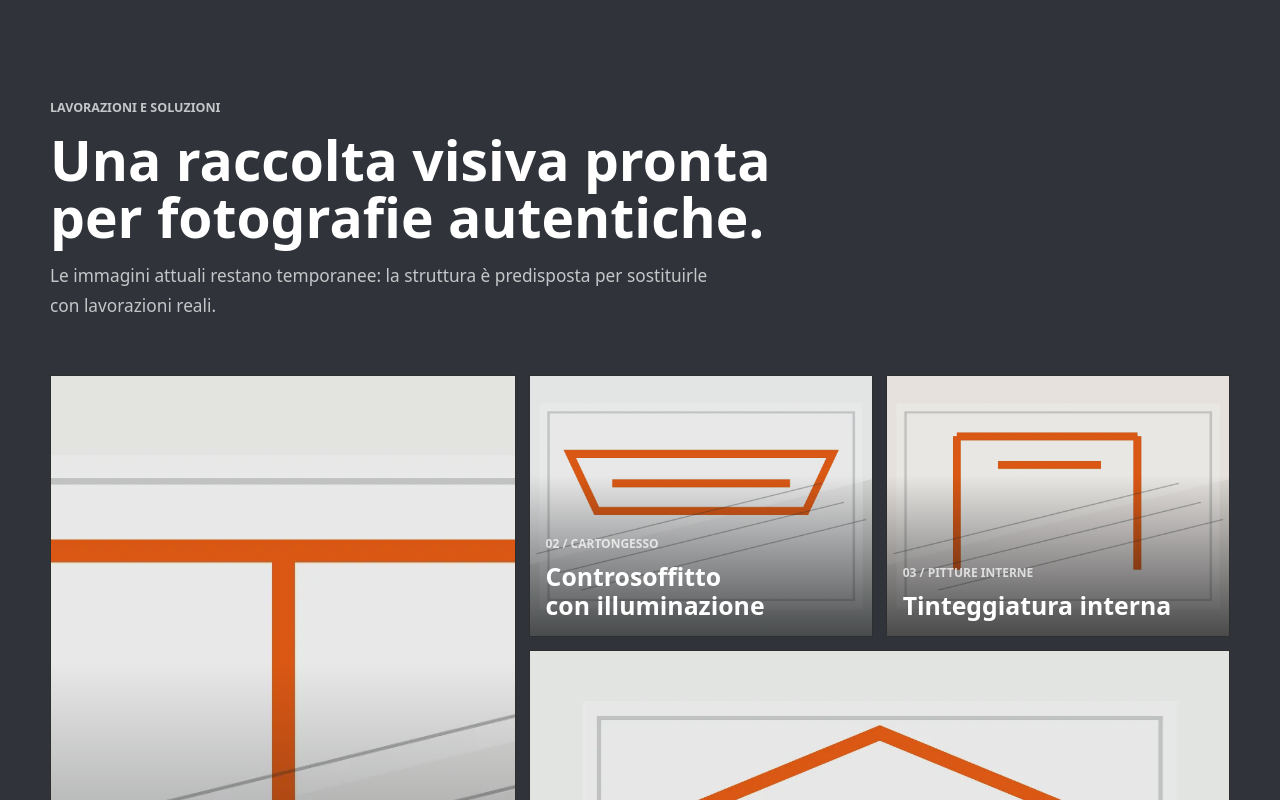
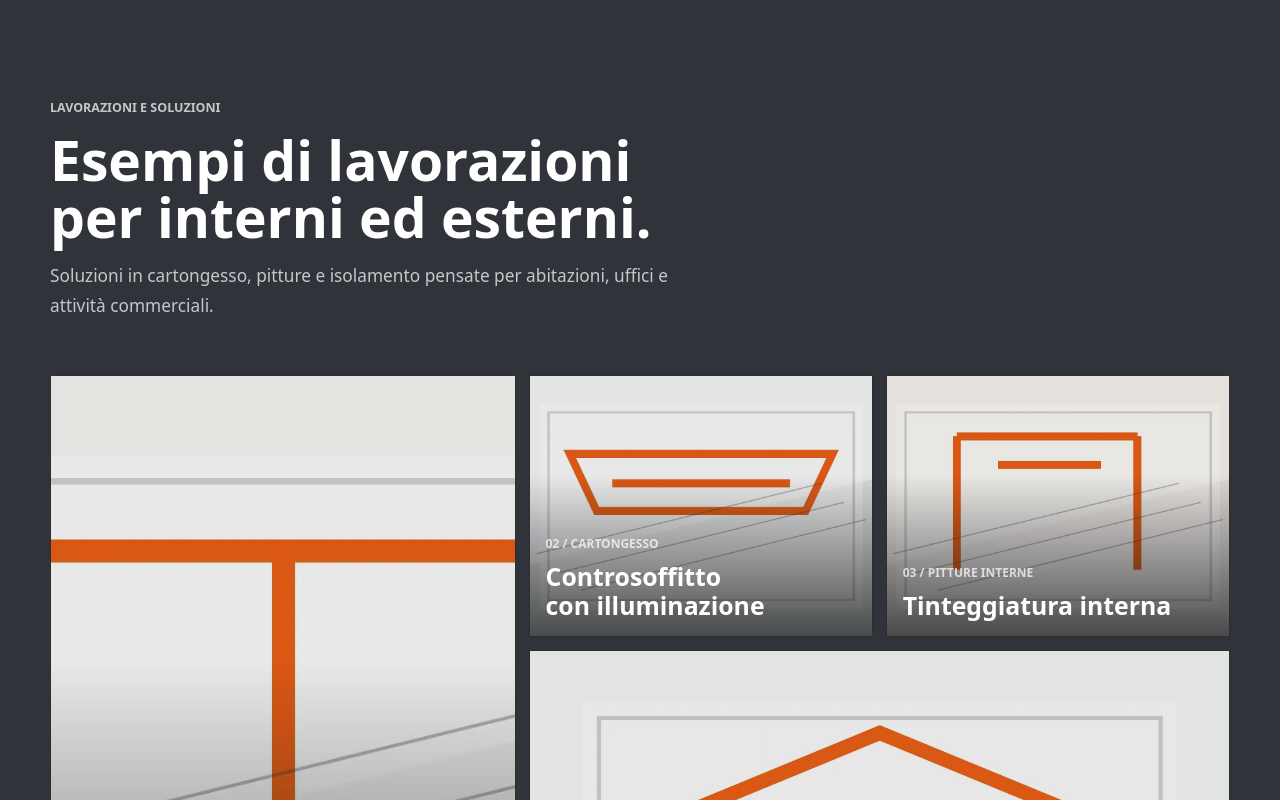
Before and after one commit to LucaMarastoni/GC, a React (Vite) app: page / in a window 1280 px wide. Shown: the part 4060-4860 px from the top of the page. Built offline with nearby package versions, Linux system fonts and the light colour scheme; a web font is replaced by a local one.

Commit message:
Refactor code structure for improved readability and maintainability

```diff
--- a/src/App.jsx
+++ b/src/App.jsx
@@ -43,7 +43,7 @@ function App() {
     const pageDescription =
       route === "home"
         ? "GC Finiture Edili opera a Vigasio e in provincia di Verona con servizi di cartongesso, pitture interne ed esterne e isolamento termico."
-        : "Bozza informativa per GC Finiture Edili, da verificare prima della pubblicazione definitiva.";
+        : "Informativa di GC Finiture Edili su privacy, cookie e trattamento dei dati.";
 
     document.title = pageTitle;
 
--- a/src/components/Footer.jsx
+++ b/src/components/Footer.jsx
@@ -55,7 +55,6 @@ function Footer({ logoSrc }) {
       </div>
       <div className="container site-footer__bottom">
         <span>© {year} {company.name}</span>
-        <span>Dati e testi legali da verificare prima della pubblicazione definitiva.</span>
       </div>
     </footer>
   );
--- a/src/components/Projects.jsx
+++ b/src/components/Projects.jsx
@@ -36,11 +36,10 @@ function Projects() {
       <div className="container">
         <SectionHeading
           eyebrow="Lavorazioni e soluzioni"
-          title="Una raccolta visiva pronta per fotografie autentiche."
-          text="Le immagini attuali restano temporanee: la struttura è predisposta per sostituirle con lavorazioni reali."
+          title="Esempi di lavorazioni per interni ed esterni."
+          text="Soluzioni in cartongesso, pitture e isolamento pensate per abitazioni, uffici e attività commerciali."
         />
 
-        {/* Dati e immagini provvisori: sostituire con fotografie autentiche appena disponibili. */}
         <div
           className="projects__carousel"
           onPointerDown={(event) => {
```
Also changed, not shown: 3 other files (tests, documents, lock files or other folders).
